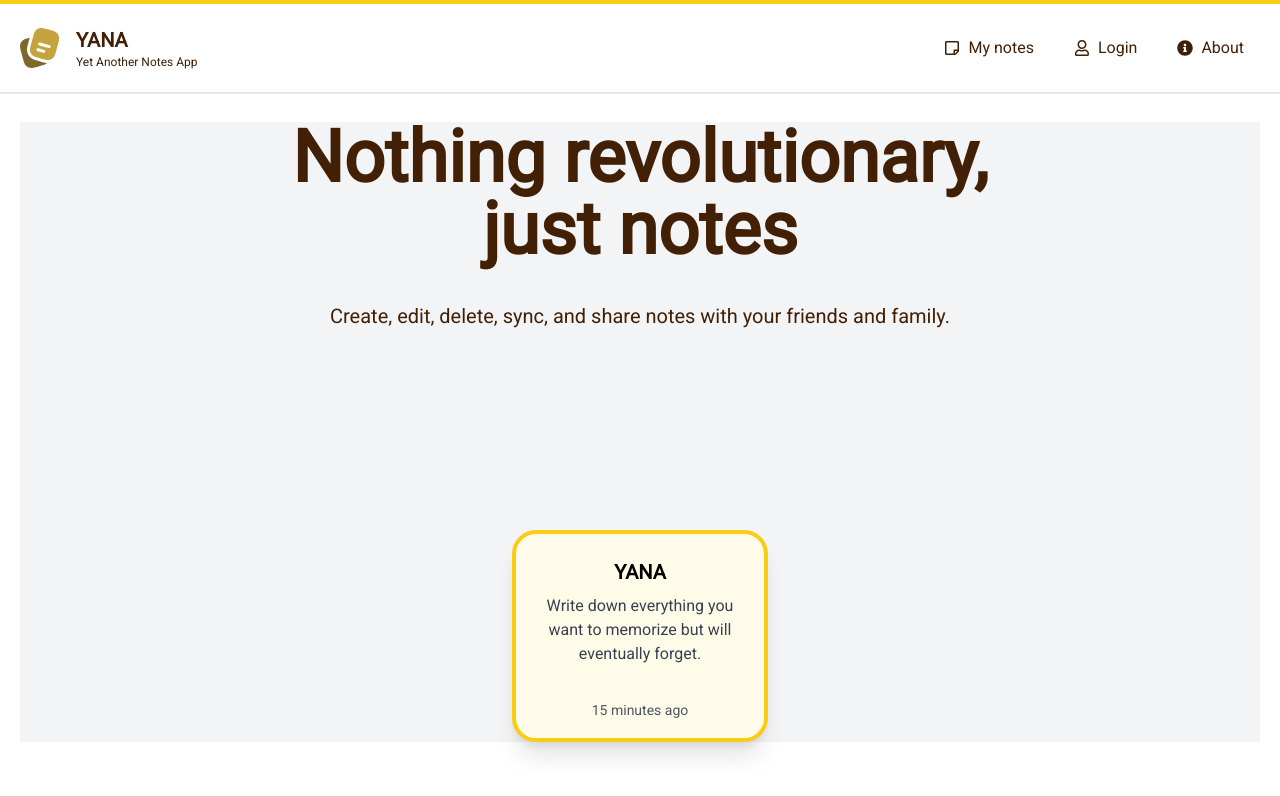
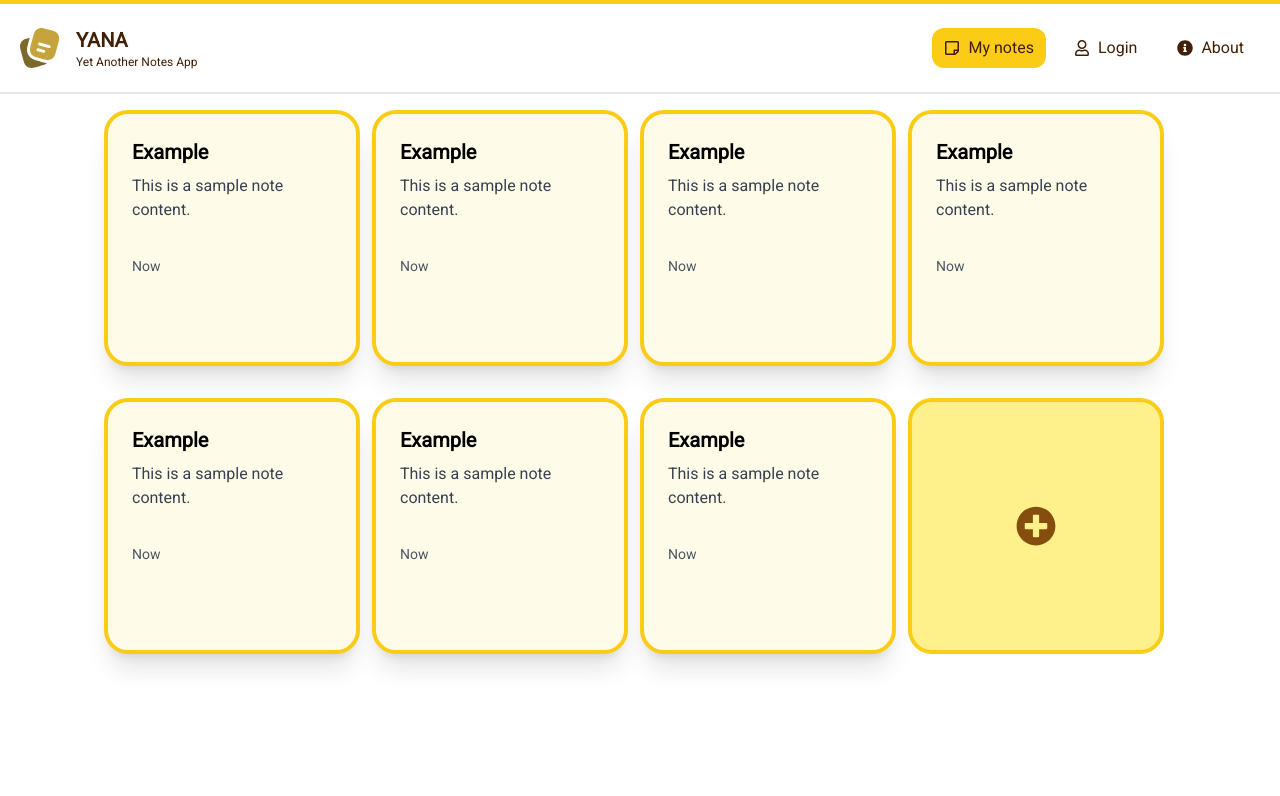
Before and after one commit to vladysl4v/yana, a React (Vite) app in the folder client/: page /notes in a window 1280 px wide. Before the commit this address led to /. Shown: the top 796 px of the page. Built offline with nearby package versions, Linux system fonts and the light colour scheme.

Commit message:
client: create notes page with samples

```diff
--- a/client/src/App.tsx
+++ b/client/src/App.tsx
@@ -1,6 +1,7 @@
 import Header from './layouts/Header';
 import {BrowserRouter, Navigate, Route, Routes} from "react-router-dom";
 import MainPage from './pages/MainPage';
+import NotesPage from './pages/NotesPage';
 
 const App = () => {
   return (
@@ -8,6 +9,7 @@ const App = () => {
         <Header />
         <Routes>
             <Route path="/" element={<MainPage /> } />
+            <Route path="/notes" element={<NotesPage /> } />
             <Route path="*" element={ <Navigate to={'/'} />} />
         </Routes>
     </BrowserRouter>
--- /dev/null
+++ b/client/src/components/CreateNote.tsx
@@ -0,0 +1,18 @@
+import React from 'react';
+import { FaPlusCircle } from "react-icons/fa";
+
+type CreateItemProps = {
+    className?: string;
+}
+
+const CreateNote: React.FC<CreateItemProps> = ({className = null}) => {
+    return (
+        <div className={`w-64 border-4 bg-yellow-200 border-yellow-400 py-2 rounded-3xl overflow-hidden my-4 ${className}`}>
+            <div className='flex h-full m-auto'>
+                <FaPlusCircle className='m-auto h-10 w-10 hover:h-16 hover:w-16 duration-300 cursor-pointer text-yellow-800' />
+            </div>
+        </div>
+    );
+};
+
+export default CreateNote;
--- a/client/src/components/NoteItem.tsx
+++ b/client/src/components/NoteItem.tsx
@@ -10,7 +10,7 @@ interface NoteItemProps {
 
 const NoteItem: React.FC<NoteItemProps> = ({ title, content, timestamp, className = null }) => {
     return (
-        <div className={`mx-auto border-4 shadow-xl max-w-64 border-yellow-400 py-2 bg-yellow-50 rounded-3xl overflow-hidden my-4 ${className}`}>
+        <div className={`border-4 shadow-xl max-w-64 border-yellow-400 py-2 bg-yellow-50 rounded-3xl overflow-hidden my-4 ${className}`}>
             <div className="px-6 py-4">
                 <div className="font-bold text-xl mb-2">{title}</div>
                 <p className="text-gray-700 text-base">
--- a/client/src/pages/MainPage.tsx
+++ b/client/src/pages/MainPage.tsx
@@ -15,7 +15,7 @@ const MainPage: React.FC = () => {
             </p>
             <div className="mt-[200px]">
                 <NoteItem
-                    className='shadow-[0px_0px_39px_17px_#fefcbf]'
+                    className='shadow-[0px_0px_39px_17px_#fefcbf] mx-auto'
                     title="YANA"
                     content="Write down everything you want to memorize but will eventually forget."
                     timestamp={showcaseNoteDate}
--- /dev/null
+++ b/client/src/pages/NotesPage.tsx
@@ -0,0 +1,62 @@
+import React from 'react';
+import NoteItem from '../components/NoteItem';
+import CreateNote from '../components/CreateNote';
+import { usePageTitle } from '../hooks/usePageTitle';
+
+const NotesPage: React.FC = () => {
+    usePageTitle('My notes');
+    return (
+        <div className=''>
+            <div className='mx-10'>
+                <CreateNote className='w-full md:hidden' />
+            </div>
+            <div className='flex mb-4 max-w-screen-xl justify-center mx-auto flex-wrap'>
+            <NoteItem
+                title="Example"
+                content="This is a sample note content."
+                timestamp={new Date()}
+                className='mr-3 h-64 mw-64'
+            />
+            <NoteItem
+                title="Example"
+                content="This is a sample note content."
+                timestamp={new Date()}
+                className='mr-3 h-64 mw-64'
+            />
+            <NoteItem
+                title="Example"
+                content="This is a sample note content."
+                timestamp={new Date()}
+                className='mr-3 h-64 mw-64 flex-3'
+            />
+            <NoteItem
+                title="Example"
+                content="This is a sample note content."
+                timestamp={new Date()}
+                className='mr-3 h-64'
+            />
+            <NoteItem
+                title="Example"
+                content="This is a sample note content."
+                timestamp={new Date()}
+                className='mr-3 h-64'
+            />
+            <NoteItem
+                title="Example"
+                content="This is a sample note content."
+                timestamp={new Date()}
+                className='mr-3 h-64'
+            />
+            <NoteItem
+                title="Example"
+                content="This is a sample note content."
+                timestamp={new Date()}
+                className='mr-3 h-64'
+            />
+            <CreateNote className='mr-3 h-64 hidden md:flex' />
+        </div>
+    </div>
+    );
+};
+
+export default NotesPage;
```
